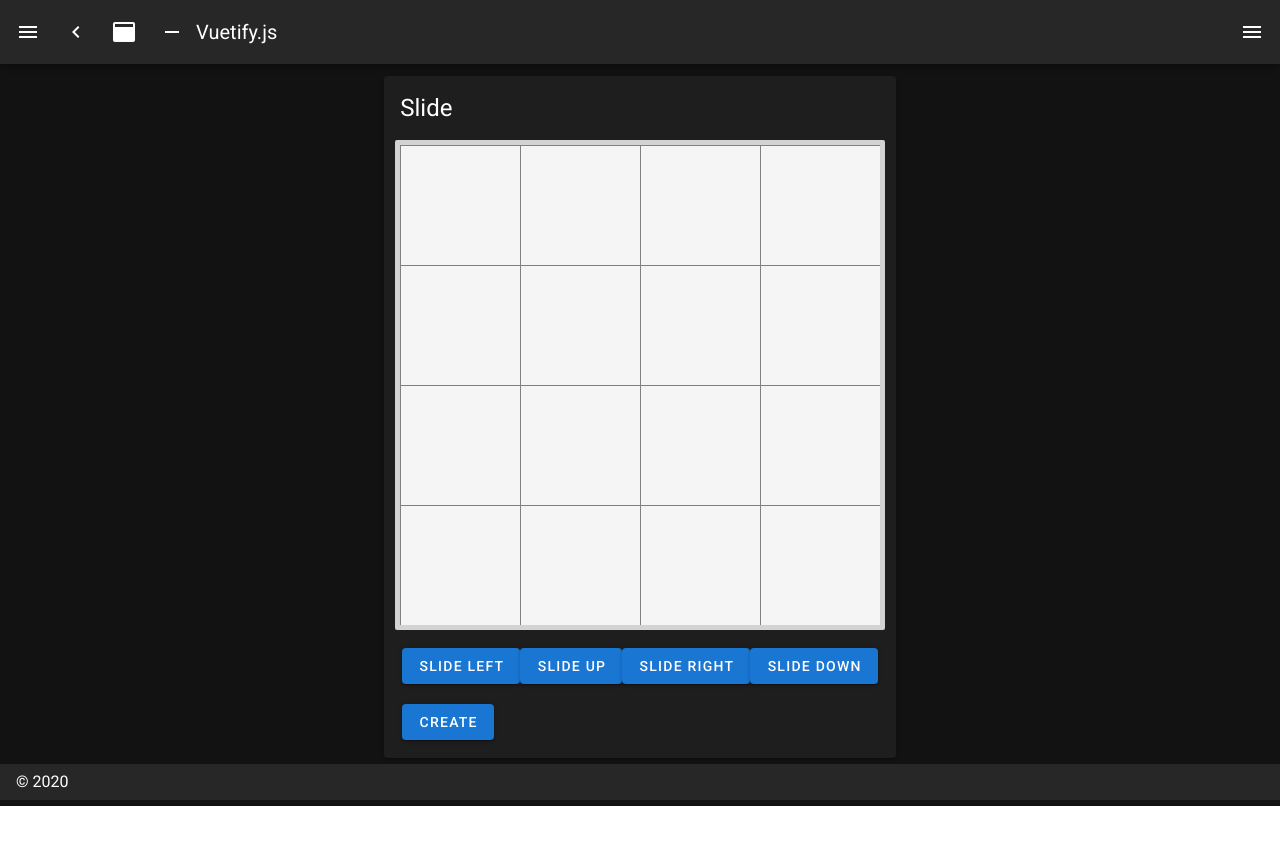
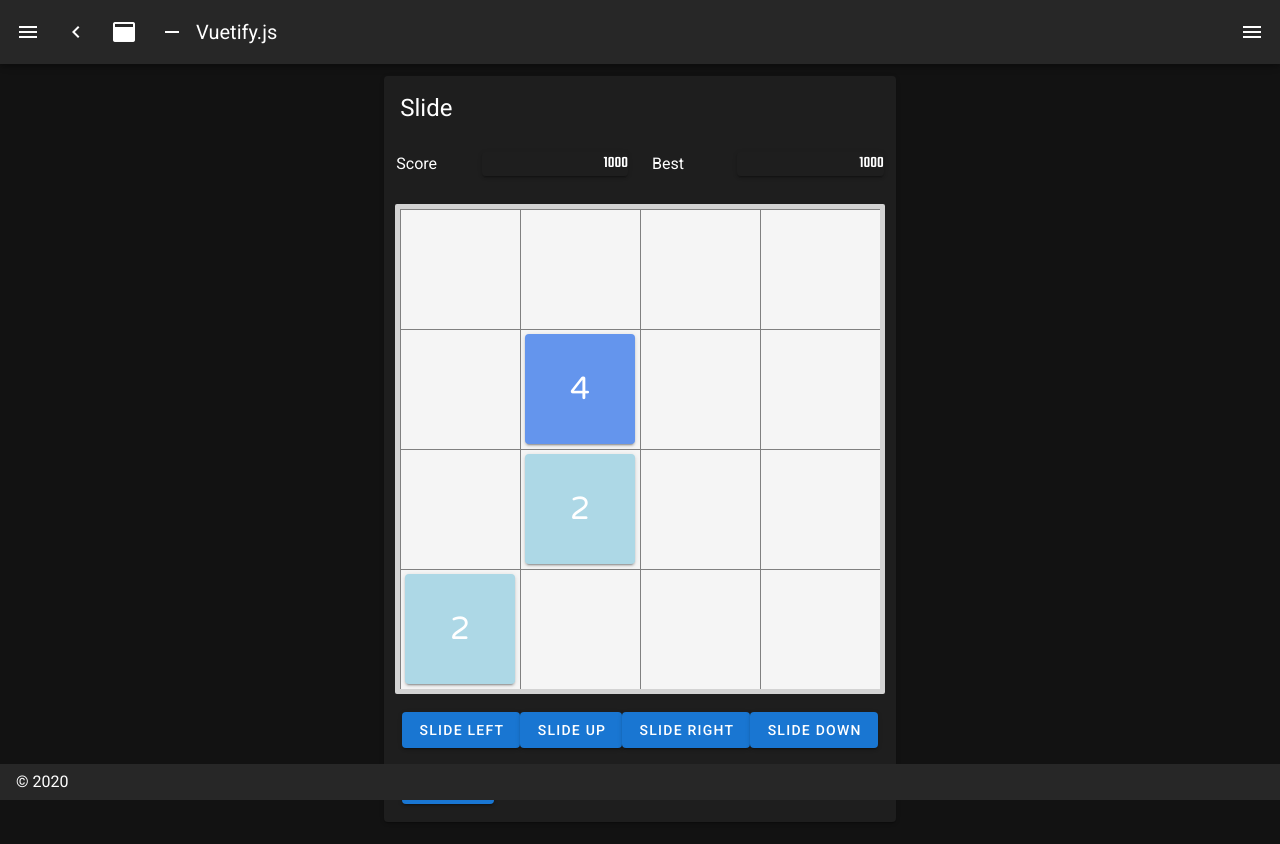
Before and after one commit to add-harris/2048-game, a Nuxt app: page / in a window 1280 px wide. Shown: the top 844 px of the page. Before the commit the page ends 806 px from the top, so only its background shows below. Built offline with nearby package versions, Linux system fonts and the light colour scheme.

Commit message:
Big Commit: - Card dynamic colors - Starting position setup - card builder method - started work on Score component - new google fonts added

```diff
--- a/assets/main.css
+++ b/assets/main.css
@@ -1,4 +1,9 @@
 body {
   font-family: 'Montserrat', sans-serif;
   font-family: 'Varela Round', sans-serif;
+  font-family: 'Audiowide', cursive;
+  font-family: 'Orbitron', sans-serif;
+  font-family: 'Press Start 2P', cursive;
+  font-family: 'Russo One', sans-serif;
+  font-family: 'Teko', sans-serif;
 }
--- a/components/Card.vue
+++ b/components/Card.vue
@@ -21,21 +21,34 @@
     },
     data() {
       return {
-        //
+        colors: {
+          "2": '#ADD8E6',
+          "4": '#6495ED',
+          "8": '#5F9EA0',
+          "16": '#FF7F50',
+          "32": '#FF8C00',
+          "64": '#8FBC8F',
+          "128": '#483D8B',
+          "256": '#3CB371',
+          "512": '#32CD32',
+          "1024": '#D2691E',
+          "2048": '#CD5C5C',
+          "4096": '#B22222',
+        }
       }
     },
     computed: {
       computedStyles() {
-        // let transitionEnabled = this.transitionEnabled ? 'top 700ms, left 700ms' : 'none'
         const style = {
           top: (this.initTop * this.viewPortRatio) + 'px',
           left: (this.initLeft * this.viewPortRatio) + 'px',
-          // transition: transitionEnabled
+          "background-color": this.colors[`${this.value}`] || '#8B0000' // return color or default
         }
         if (!this.transitionEnabled) style.transition = 'none'
         return style
       }
     }
+
   }
 
 </script>
@@ -52,7 +65,7 @@
 
   .sliding-card {
     position: absolute;
-    background-color: lightgrey !important;
+    /*background-color: lightgrey !important;*/
     transition: top 500ms, left 500ms;
   }
 
--- /dev/null
+++ b/components/Score.vue
@@ -0,0 +1,35 @@
+<template>
+
+  <v-container>
+
+    <v-row>
+      <v-col cols="4" md="2" >Score</v-col>
+      <v-col cols="8" md="4">
+        <v-card><p class="score-digits">1000</p></v-card>
+      </v-col>
+      <v-col cols="4" md="2">Best</v-col>
+      <v-col cols="8" md="4">
+        <v-card><p class="score-digits">1000</p></v-card>
+      </v-col>
+    </v-row>
+
+  </v-container>
+
+</template>
+
+<script>
+
+</script>
+
+<style>
+
+  .score-digits {
+    text-align: right;
+    /*font-family: 'Audiowide', cursive;*/
+    /*font-family: 'Orbitron', sans-serif;*/
+    /*font-family: 'Press Start 2P', cursive;*/
+    /*font-family: 'Russo One', sans-serif;*/
+    font-family: 'Teko', sans-serif;
+  }
+
+</style>
--- a/nuxt.config.js
+++ b/nuxt.config.js
@@ -15,7 +15,15 @@ export default {
     ],
     link: [
       { rel: 'icon', type: 'image/x-icon', href: '/favicon.ico' },
-      { rel: 'stylesheet', href: "https://fonts.googleapis.com/css2?family=Montserrat&family=Varela+Round&display=swap" }
+      { rel: 'stylesheet', href: "https://fonts.googleapis.com/css2?" +
+          "family=Montserrat&" +
+          "family=Varela+Round&" +
+          "family=Audiowide&" +
+          "family=Orbitron:wght@500&" +
+          "family=Press+Start+2P&" +
+          "family=Russo+One&" +
+          "family=Teko:wght@500" +
+          "&display=swap" }
     ]
   },
   /*
--- a/pages/index.vue
+++ b/pages/index.vue
@@ -7,6 +7,8 @@
       <v-card>
 
         <v-card-title class="headline">Slide</v-card-title>
+
+        <Score></Score>
 
         <div class="grey-container grey-container-adjust">
 
@@ -77,6 +79,7 @@
 
   import { Position } from '../utils/Position'
   import Card from '../components/Card'
+  import Score from '../components/Score'
   import { mapState, mapGetters, mapMutations} from 'vuex'
   import _ from 'lodash'
 
@@ -84,7 +87,8 @@
   export default {
 
     components: {
-      Card
+      Card,
+      Score
     },
 
     data() {
@@ -98,8 +102,7 @@
           // cardRef2: { top: 0, left:80 },
           // cardRef3: { top: 0, left:160 },
           // cardRef4: { top: 0, left:240 },
-        }
-
+        },
       }
     },
 
@@ -119,6 +122,7 @@
 
     mounted() {
       this.setUp()
+      this.setStartingPos()
     },
 
     methods: {
@@ -216,6 +220,12 @@
 
       // main methods
 
+      setStartingPos() {
+        this.cardBuilder(this.getRandomEmpty(), 2)
+        this.cardBuilder(this.getRandomEmpty(), 2)
+        this.cardBuilder(this.getRandomEmpty(), 4)
+      },
+
       // checked
       runSequence(direction) {
         this.calculateTransitionType(direction)
@@ -242,7 +252,7 @@
       },
 
       // checked
-      calculateMovement(direction) {
+      calculateMovement(direction, generateCard) {
 
         let rows = this.getRowsByDirection(direction)
 
@@ -259,6 +269,10 @@
             }
           })
         })
+
+        if (generateCard) {
+          generateCard()
+        }
       },
 
       // checked
@@ -307,7 +321,6 @@
       },
 
       // checked
-      // TODO move cards to store instead of data
       // vue is very data driven, just the act of changing the data triggers the card to move -
       // data flow should always be one way, down from parent to child
       slide(cardRef, top, left) {
@@ -315,7 +328,7 @@
         this.$set(this.cards[cardRef], 'left', left)
       },
 
-      // TODO - rework to fix bug, maybe remove callback function
+      // checked
       calculateMerges(direction, callback) {
 
         let allRows = this.getRowsByDirection(direction)
@@ -359,11 +372,10 @@
           this.mergePositions(merge.firstPosition, merge.secondPosition, merge.value)
         })
 
-        callback(direction)
+        callback(direction, this.generateCard())
       },
 
       // checked
-      // position merges into next position i.e. position disappears
       mergePositions(position, nextPosition, newValue) {
         // deletes first card from data by ref
         this.$delete(this.cards, position.ref)
@@ -374,33 +386,43 @@
         this.setPositionRef({"name": position.name, "ref": null});
       },
 
-      // checked
+      // TODO need to update transitions so we don't need to set it too shrink, all cards entrances should be shrink/grow, only exits need to be dynamic
       generateCard() {
-
-        this.transitionType = "shrink"
 
         let emptyPosition = this.getRandomEmpty()
 
         if(emptyPosition) {
+          this.cardBuilder(emptyPosition, _.sample(this.getCardValues()))
+        }
+      },
 
+
+      cardBuilder(position, value) {
         let cardRef = "cardRef" + this.count
 
         let cardProps = {
-            top: emptyPosition.top,
-            left: emptyPosition.left,
+          top: position.top,
+          left: position.left,
           transitionEnabled: true,
           ref: cardRef,
-            value: 1
+          value: value
         }
 
         // update local data
         this.$set(this.cards, cardRef, cardProps)
 
-          this.setPositionIsEmpty({"name": emptyPosition.name, "bool": false});
-          this.setPositionRef({"name": emptyPosition.name, "ref": cardRef});
+        this.setPositionIsEmpty({"name": position.name, "bool": false});
+        this.setPositionRef({"name": position.name, "ref": cardRef});
         this.count++
+      },
+
+      // uses a set to stop weighted probability of most common values
+      getCardValues() {
+        return Array.from(Object.keys(this.cards).reduce( (values, key) => {
+          values.add(this.cards[key].value)
+          return values
+        }, new Set()))
       }
-      },
 
     }
 
@@ -410,32 +432,16 @@
 
 <style>
 
-  /*:root {*/
-  /*  --shrink-width-start: 72px;*/
-  /*  --shrink-width-end: 0px;*/
-  /*  --shrink-height-start: 72px;*/
-  /*  --shrink-height-end: 0px;*/
-  /*}*/
-
-  /*@media screen and (min-width: 521px) {*/
-  /*  :root {*/
-  /*    --shrink-width-start: 110px;*/
-  /*    --shrink-width-end: 0px;*/
-  /*    --shrink-height-start: 110px;*/
-  /*    --shrink-height-end: 0px;*/
-  /*  }*/
-  /*}*/
-
   /* common for all transitions */
   .shrink-enter-active, .shrink-leave-active,
   .collapse-x-enter-active, .collapse-x-leave-active,
   .collapse-y-enter-active, .collapse-y-leave-active
   {
-    transition: width .3s, height .3s , opacity .3s , transform .3s !important;
+    transition: width .3s, height .3s , transform .3s !important;
   }
 
   /* default appear disappear from centre transition */
-  .shrink-enter, .shrink-leave-to {
+  .shrink-enter, .collapse-x-enter, .collapse-y-enter, .shrink-leave-to {
     transform: scale(0, 0)
   }
 
```
Also changed, not shown: 1 other file (tests, documents, lock files or other folders). Lines whose indentation alone changed are shown as unchanged.
